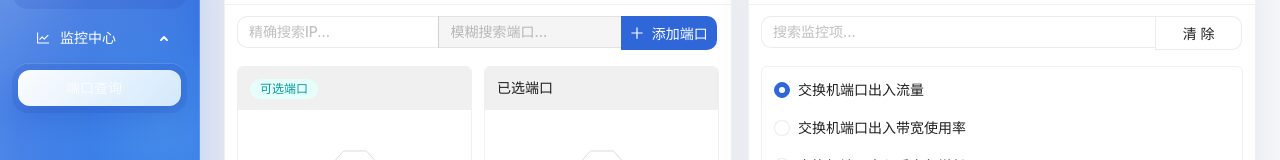
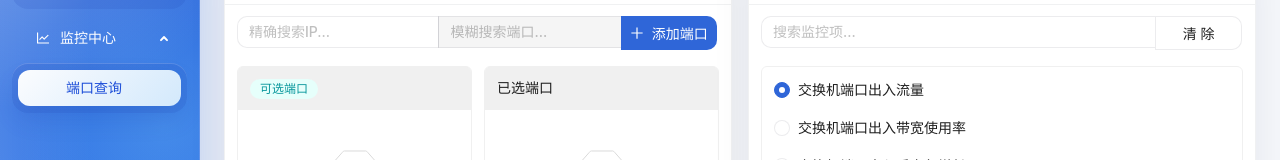
Before and after one commit to LvFangzhou/network_monitor, a React (Vite) app in the folder frontend/: page /port-query in a window 1280 px wide. Shown: the part 179-339 px from the top of the page. Built offline with nearby package versions, Linux system fonts and the light colour scheme.

Commit message:
Fix sidebar selected text color

```diff
--- a/frontend/src/index.css
+++ b/frontend/src/index.css
@@ -323,6 +323,13 @@ select,
   box-shadow: 0 12px 24px rgba(30, 64, 175, 0.20);
 }
 
+.modern-sider .ant-menu-item-selected,
+.modern-sider .ant-menu-item-selected .ant-menu-title-content,
+.modern-sider .ant-menu-item-selected .anticon,
+.modern-sider .ant-menu-item-selected a {
+  color: #1d4ed8 !important;
+}
+
 .modern-sider .ant-menu-item-selected::after {
   display: none !important;
 }
@@ -396,6 +403,13 @@ html[data-theme='dark'] .modern-sider .ant-menu-item:hover,
 html[data-theme='dark'] .modern-sider .ant-menu-submenu-title:hover {
   color: #ffffff !important;
   background: rgba(255, 255, 255, 0.10) !important;
+}
+
+html[data-theme='dark'] .modern-sider .ant-menu-item-selected,
+html[data-theme='dark'] .modern-sider .ant-menu-item-selected .ant-menu-title-content,
+html[data-theme='dark'] .modern-sider .ant-menu-item-selected .anticon,
+html[data-theme='dark'] .modern-sider .ant-menu-item-selected a {
+  color: #ffffff !important;
 }
 
 html[data-theme='dark'] .modern-sider .ant-menu-submenu-selected > .ant-menu-submenu-title {
```
